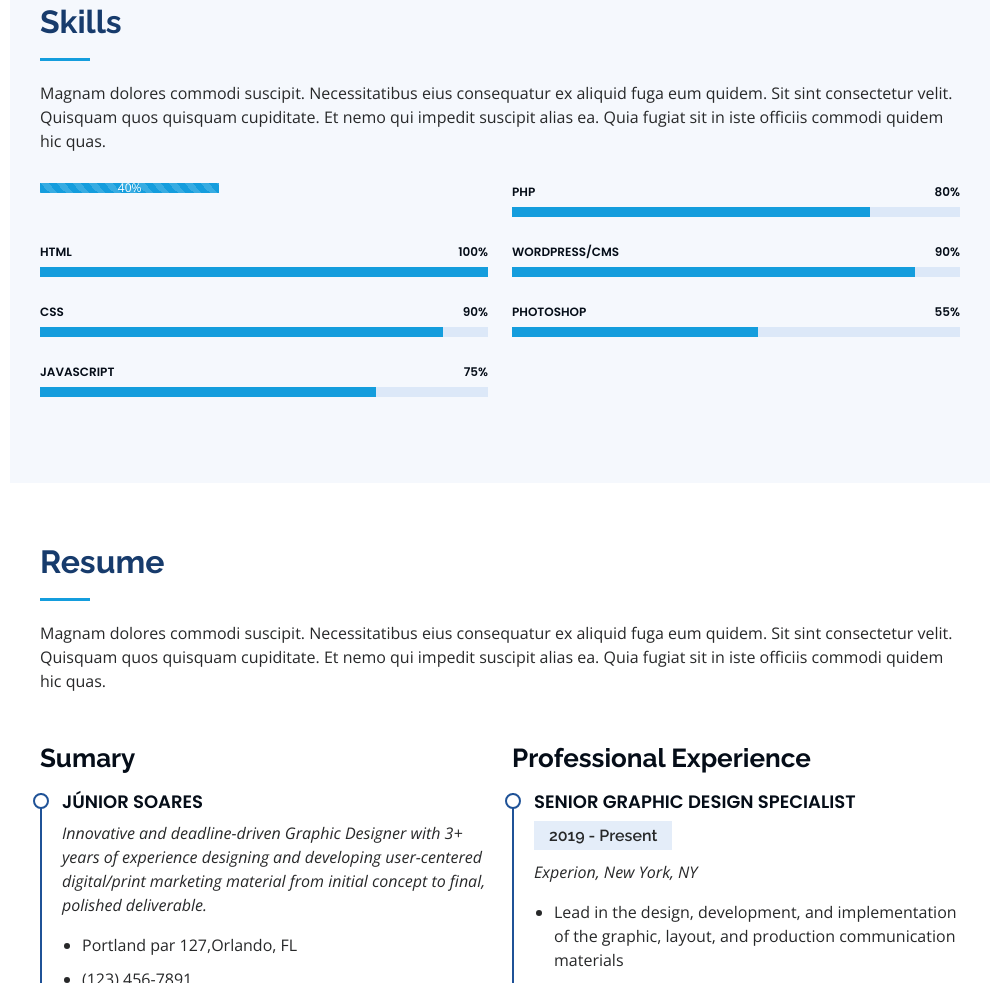
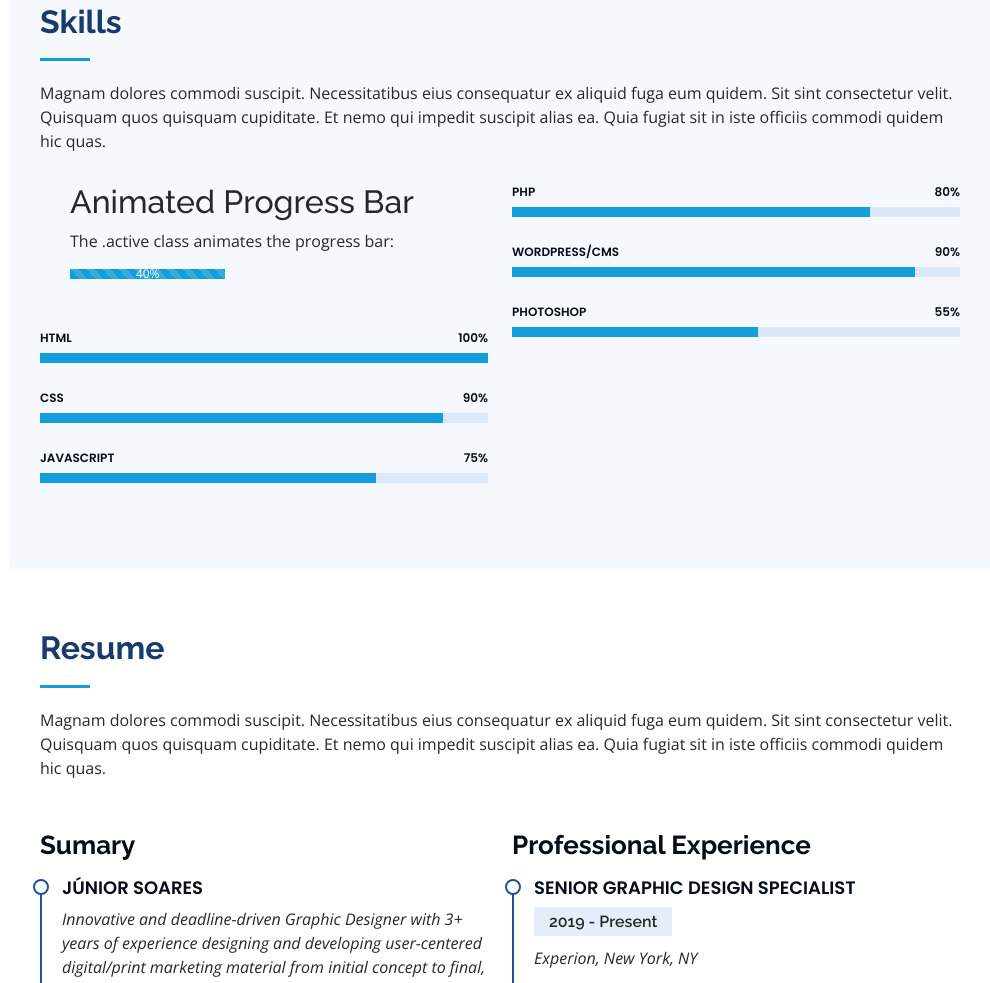
Before and after one commit to juniorsoares2512/portifolio, a plain HTML site: page index.html in a window 1280 px wide. Shown: the part 1557-2540 px from the top of the page, without its empty margins (290-1280 px from the left). Drawn offline with nearby package versions, Linux system fonts and the light colour scheme.

Commit message:
Update indexteste.html

```diff
--- a/index.html
+++ b/index.html
@@ -186,10 +186,14 @@
         <div class="row skills-content">
 
           <div class="col-lg-6" data-aos="fade-up">
-            <div class="progress">
-  <div class="progress-bar progress-bar-striped active" role="progressbar"
-  aria-valuenow="40" aria-valuemin="0" aria-valuemax="100" style="width:40%">
-    40%
+
+            <div class="container">
+  <h2>Animated Progress Bar</h2>
+  <p>The .active class animates the progress bar:</p>
+  <div class="progress">
+    <div class="progress-bar progress-bar-striped active" role="progressbar" aria-valuenow="40" aria-valuemin="0" aria-valuemax="100" style="width:40%">
+      40%
+    </div>
   </div>
 </div>
 
```
